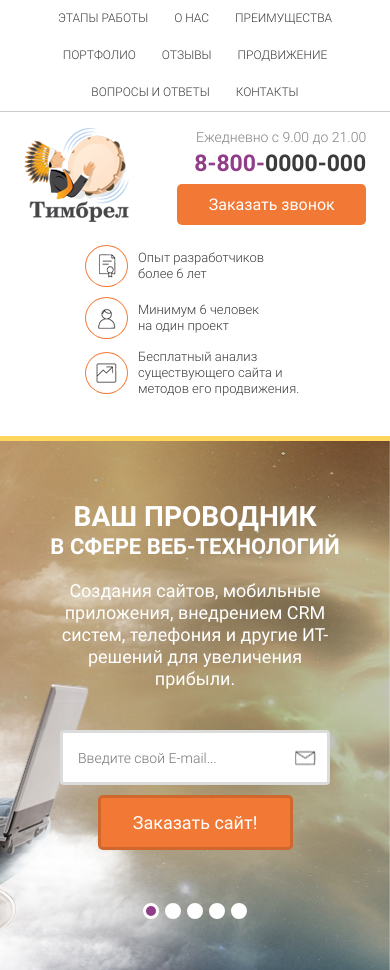
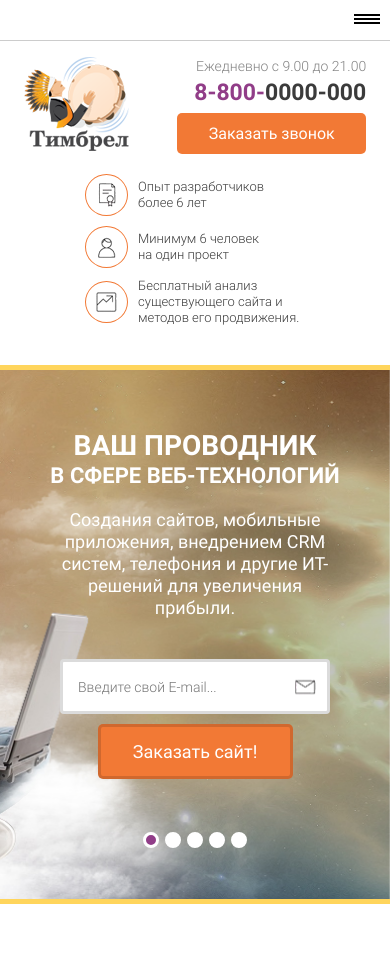
Before and after one commit to djedek/timbrel, a website: page src/index.html in a window 390 px wide. Shown: the top 970 px of the page. Drawn offline with nearby package versions, Linux system fonts and the light colour scheme; files that its build step writes are made by us from their sources.

Commit message:
Меню на сайте(корректировка)

```diff
--- a/src/index.html
+++ b/src/index.html
@@ -10,6 +10,7 @@
 </head>
 
 <body>
+    <div class="menu-wrapper">
         <nav class="main-menu">
             <div class="container">
                 <ul class="menu">
@@ -39,7 +40,13 @@
                     </li>
                 </ul>
             </div>
+            <div class="hamburger">
+                <span></span>
+                <span></span>
+                <span></span>
+            </div>
         </nav>
+    </div>
 
     <div class="header">
         <div class="container">
--- a/src/js/script.js
+++ b/src/js/script.js
@@ -98,3 +98,21 @@ $(document).ready(function(){
 	// new WOW().init();
 
 });
+
+window.addEventListener('DOMContentLoaded', () => {
+    const menu = document.querySelector('.menu'),
+    menuItem = document.querySelectorAll('.menu__item'),
+    hamburger = document.querySelector('.hamburger');
+
+    hamburger.addEventListener('click', () => {
+        hamburger.classList.toggle('hamburger_active');
+        menu.classList.toggle('menu_active');
+    });
+
+    menuItem.forEach(item => {
+        item.addEventListener('click', () => {
+            hamburger.classList.toggle('hamburger_active');
+            menu.classList.toggle('menu_active');
+        })
+    })
+})
--- a/src/sass/base/_media.scss
+++ b/src/sass/base/_media.scss
@@ -55,12 +55,59 @@
 
 @media (max-width: 768px) {
     .menu {
-        flex-wrap: wrap;
-        justify-content: center;
+        position: fixed;
+		flex-direction: column;
+		justify-content: center;
+		align-items: center;
+		top: 0;
+		left: -100%;
+		width: 60%;
+		height: 100vh;
+		padding: 20px 15px;
+		background-color: rgba(255,255,255, .99);
+        transition: 0.6s all;
+        &_active {
+            left: 0;
+        }
         &__item {
-           margin: 5px;
+            margin: 5px 0;
         }
     }
+
+    .hamburger {
+        display: block;
+		position: absolute;
+		right: 10px;
+		top: 50%;
+		transform: translateY(-50%);
+		width: 26px;
+        height: 12px;
+        cursor: pointer;
+		span {
+			display: block;
+			height: 2px;
+			width: 100%;
+			background-color: #000;
+			margin-bottom: 2px;
+            transition: 0.5s all;
+        }
+		&_active {
+            span {
+                margin-bottom: -2px;
+				&:nth-child(1) {
+                    transform: translateY(3px) rotate(-45deg);
+                }
+				&:nth-child(2) {
+                    display: none;
+                }
+				&:nth-child(3) {
+                    transform: translateY(3px) rotate(45deg);
+                }
+            }
+        }
+    }
+
+
     .header {
         &__advantages {
             margin: 15px 10px;
--- a/src/sass/blocks/_main-menu.scss
+++ b/src/sass/blocks/_main-menu.scss
@@ -1,7 +1,14 @@
+.menu-wrapper {
+    position: relative;
+    height: 41px;
+}
 .main-menu {
-    max-width: 1920px;
+    position: fixed;
+    z-index: 5;
+    background-color: #fff;
+    width: 100%;
     margin: 0 auto;
-    min-height: 41px;
+    height: 41px;
     border-bottom: 1px solid rgba(0, 0, 0, 0.2);
 }
 .menu {
@@ -68,4 +75,7 @@
             text-decoration: none;
         }
     }
+    .hamburger {
+        display: none;
+    }
 }
```
Also changed, not shown: dist/css/style.min.css, dist/index.html, dist/js/script.js. Lines whose indentation alone changed are shown as unchanged.
